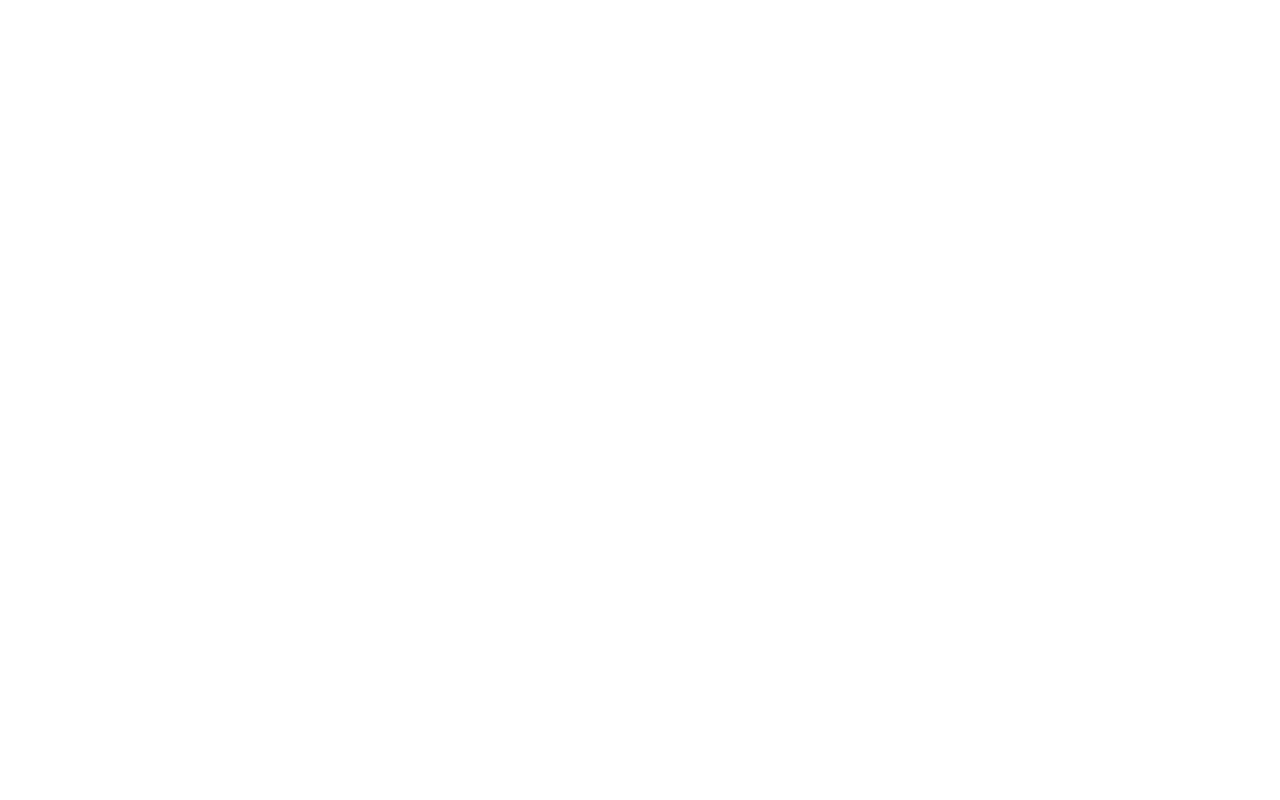
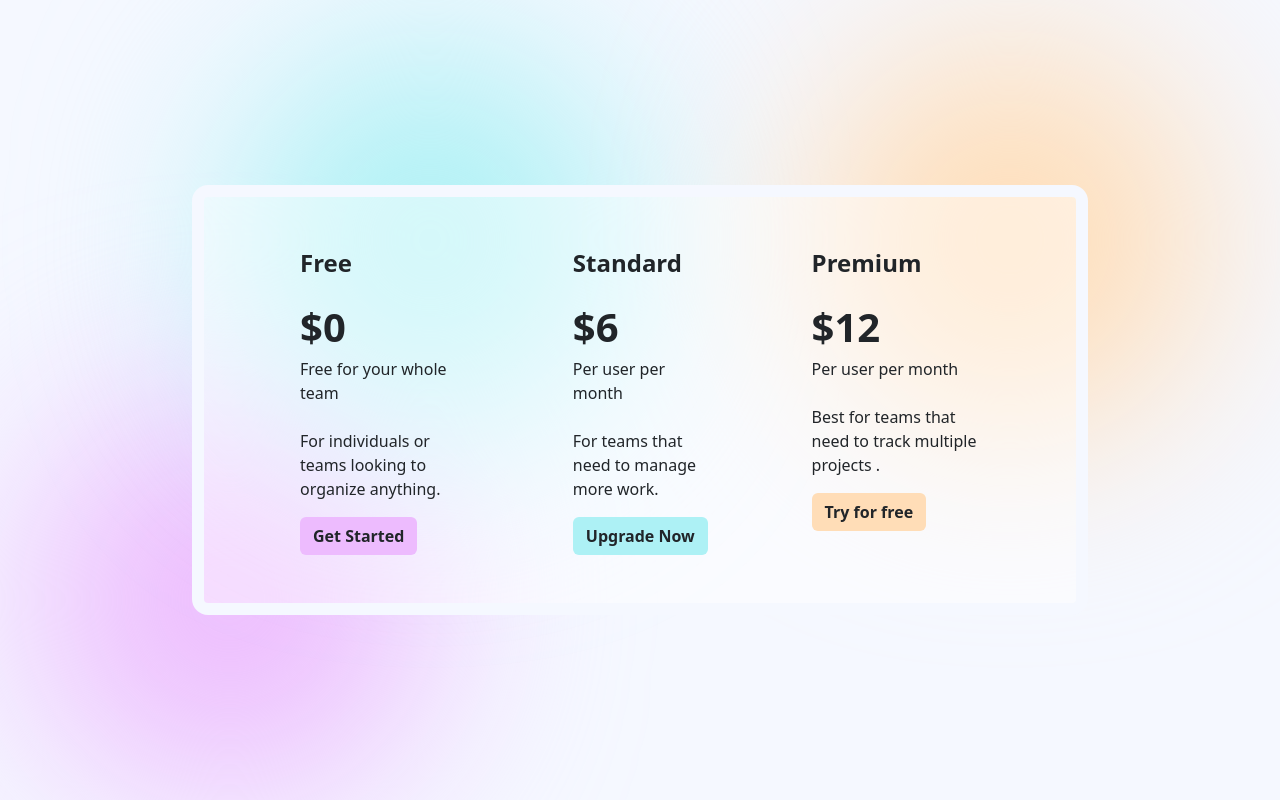
Before and after one commit to matei-george/iCodeThisChallenges, a plain HTML site: page 07.05/index.html in a window 1280 px wide. Drawn offline with nearby package versions, Linux system fonts and the light colour scheme.

Commit message:
Update daily challenge

```diff
--- a/07.05/index.html
+++ b/07.05/index.html
@@ -3,7 +3,7 @@
    <head>
       <meta charset="UTF-8" />
       <meta name="viewport" content="width=device-width, initial-scale=1.0" />
-      <title>Offer section</title>
+      <title>Pricing Table</title>
       <!-- Bootstrap -->
       <link
          href="https://cdn.jsdelivr.net/npm/bootstrap@5.3.3/dist/css/bootstrap.min.css"
@@ -11,8 +11,39 @@
          integrity="sha384-QWTKZyjpPEjISv5WaRU9OFeRpok6YctnYmDr5pNlyT2bRjXh0JMhjY6hW+ALEwIH"
          crossorigin="anonymous"
       />
+      <link rel="shortcut icon" href="res/icons/favicon.ico" type="image/x-icon" />
       <!-- Regular styling -->
       <link rel="stylesheet" href="style.css" />
    </head>
-   <body></body>
+   <body class="container d-flex align-items-center justify-content-center">
+      <!-- Used for background -->
+      <div class="circle bg-circle-1"></div>
+      <div class="circle bg-circle-2"></div>
+      <div class="circle bg-circle-3"></div>
+
+      <!-- The pricing table -->
+      <main class="container d-flex pricing-container rounded-4 p-5">
+         <section class="pricing px-5">
+            <p class="fw-semibold fs-4">Free</p>
+            <p class="fs-1 fw-bold m-0">&dollar;0</p>
+            <p class="mb-4 p-0">Free for your whole team</p>
+            <p class="">For individuals or teams looking to organize anything.</p>
+            <button class="btn fw-semibold cta-1">Get Started</button>
+         </section>
+         <section class="pricing px-5">
+            <p class="fw-semibold fs-4">Standard</p>
+            <p class="fs-1 fw-bold m-0">&dollar;6</p>
+            <p class="mb-4 p-0">Per user per month</p>
+            <p class="">For teams that need to manage more work.</p>
+            <button class="btn fw-semibold cta-2">Upgrade Now</button>
+         </section>
+         <section class="pricing px-5">
+            <p class="fw-semibold fs-4">Premium</p>
+            <p class="fs-1 fw-bold m-0">&dollar;12</p>
+            <p class="mb-4 p-0">Per user per month</p>
+            <p class="">Best for teams that need to track multiple projects .</p>
+            <button class="btn fw-semibold cta-3">Try for free</button>
+         </section>
+      </main>
+   </body>
 </html>
--- a/07.05/style.css
+++ b/07.05/style.css
@@ -7,3 +7,52 @@
    --cta-2: #adf1f5;
    --cta-3: #ffddb7;
 }
+
+body {
+   background-color: var(--page-bg);
+   height: 100vh;
+}
+/* The circles */
+.circle {
+   width: 400px;
+   height: 400px;
+   border-radius: 50%;
+   filter: blur(100px);
+   position: absolute;
+   z-index: -1;
+}
+.bg-circle-1 {
+   background-color: var(--cta-1);
+   left: 30px;
+   bottom: 0;
+}
+.bg-circle-2 {
+   background-color: var(--cta-2);
+   right: 650px;
+   top: 40px;
+}
+.bg-circle-3 {
+   background-color: var(--cta-3);
+   right: 70px;
+   top: 40px;
+}
+
+/* Pricing container */
+.pricing-container {
+   background-color: #ffffff6f;
+   border: 12px solid var(--page-bg);
+   width: 70vw;
+}
+
+/* Pricing container buttons */
+.cta-1 {
+   background-color: var(--cta-1);
+}
+
+.cta-2 {
+   background-color: var(--cta-2);
+}
+
+.cta-3 {
+   background-color: var(--cta-3);
+}
```
Also changed, not shown: 07.05/res/icons/favicon.ico (added).
